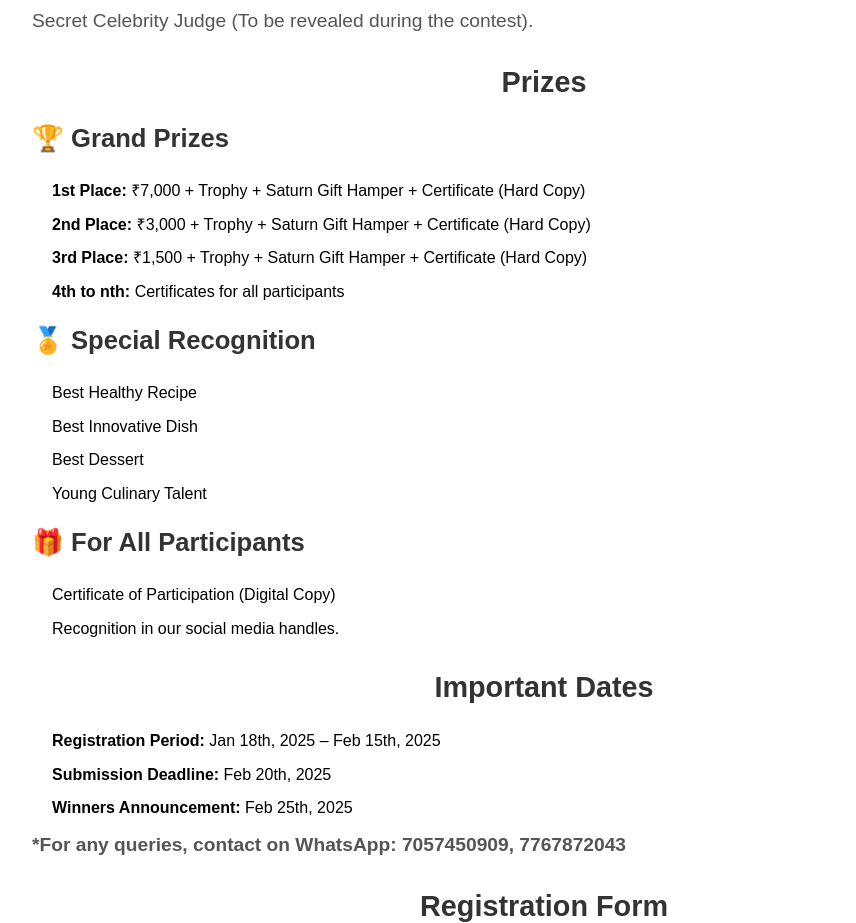
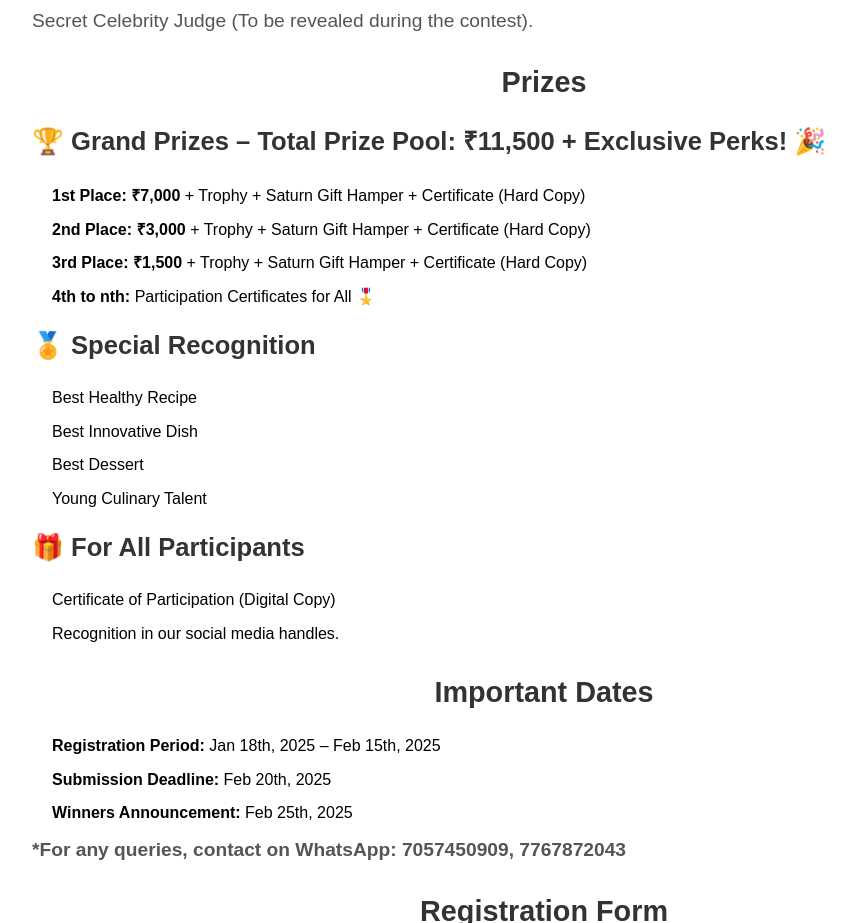
Before and after one commit to digvijay4956/Contest, a plain HTML site: page index.html in a window 1280 px wide. Shown: the part 1540-2463 px from the top of the page, without its empty margins (96-952 px from the left). Drawn offline with Linux system fonts and the light colour scheme.

Commit message:
push main new hotjar

```diff
--- a/index.html
+++ b/index.html
@@ -55,14 +55,13 @@
         <p>Secret Celebrity Judge (To be revealed during the contest).</p>
 
         <h2>Prizes</h2>
-        <h3>🏆 Grand Prizes</h3>
+        <h3>🏆 Grand Prizes – Total Prize Pool: ₹11,500 + Exclusive Perks! 🎉</h3>
         <ul>
-            <li><strong>1st Place:</strong> ₹7,000 + Trophy + Saturn Gift Hamper + Certificate (Hard Copy)</li>
-            <li><strong>2nd Place:</strong> ₹3,000 + Trophy + Saturn Gift Hamper + Certificate (Hard Copy)</li>
-            <li><strong>3rd Place:</strong> ₹1,500 + Trophy + Saturn Gift Hamper + Certificate (Hard Copy)</li>
-            <li><strong>4th to nth:</strong> Certificates for all participants</li>
+            <li><strong>1st Place:</strong> <b><span>₹7,000</span></b> + Trophy + Saturn Gift Hamper + Certificate (Hard Copy)</li>
+            <li><strong>2nd Place:</strong> <b>₹3,000</b> + Trophy + Saturn Gift Hamper + Certificate (Hard Copy)</li>
+            <li><strong>3rd Place:</strong> <b>₹1,500</b> + Trophy + Saturn Gift Hamper + Certificate (Hard Copy)</li>
+            <li><strong>4th to nth:</strong> Participation Certificates for All 🎖️</li>
         </ul>
-
         <h3>🏅 Special Recognition</h3>
         <ul>
             <li>Best Healthy Recipe</li>
@@ -129,6 +128,7 @@
                 <option value="be_beautiful_with_pranshi">be_beautiful_with_pranshi</option>
                 <option value="madhus_bhannat_recipes">madhus_bhannat_recipes</option>
                 <option value="Zayke Ki Khushbu (Ritu Saxena)">Zayke Ki Khushbu (Ritu Saxena)</option>
+                <option value="Zayke Ki Khushbu (Ritu Saxena)">N Begam</option>
             </select>
 
             <label for="payment">Scan & Pay ₹99 OR pay to the UPI ID : digvijay49@ybl*</label>
```
